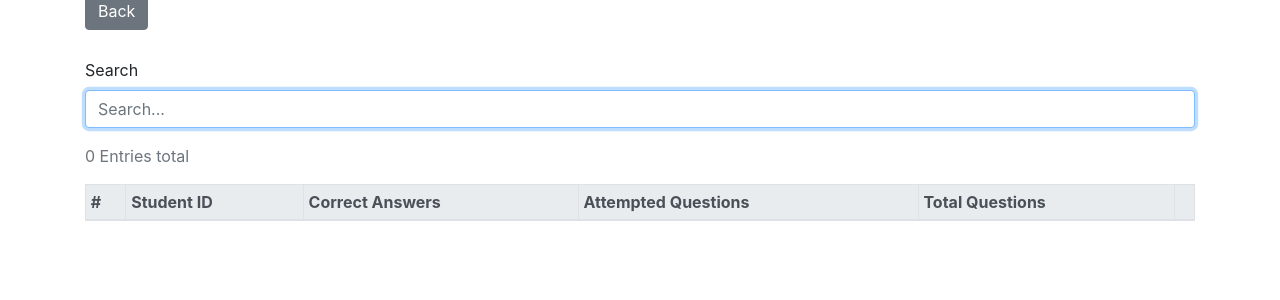
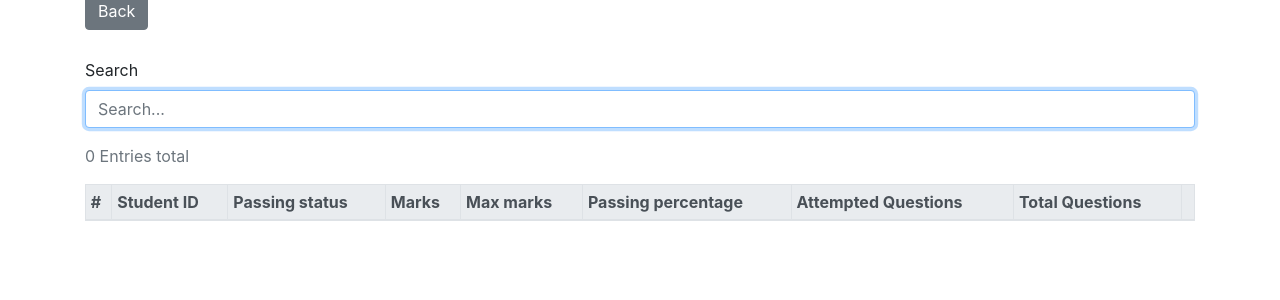
Before and after one commit to awesomePC/online-examination-system, a Django app: page /exam/1/results/ in a window 1280 px wide. Shown: the part 169-469 px from the top of the page. Run offline with Django 3.2, Linux system fonts and the light colour scheme; a user stored in the database is signed in; tables that the repository leaves empty hold one stand-in row (values such as "Sample post"); data that the repository does not hold is empty; parts of the project's set-up code (start-up, migrations or seed data) failed here and were passed over; some libraries are stand-ins or nearby versions.

Commit message:
add marks

```diff
--- a/core/decorators.py
+++ b/core/decorators.py
@@ -12,16 +12,3 @@ def group_required(*group_names):
         return wrapper
 
     return decorator
-
-def group_forbidden(*group_names):
-    def decorator(view):
-        def wrapper(request, *args, **kwargs):
-            if (request.user.groups.filter(name__in=group_names).exists() and
-                    not request.user.is_superuser):
-                raise PermissionDenied()
-            else:
-                return view(request, *args, **kwargs)
-
-        return wrapper
-
-    return decorator
--- a/core/forms.py
+++ b/core/forms.py
@@ -4,7 +4,7 @@ from .models import Exam, Question
 class ExamForm(forms.ModelForm):
     class Meta:
         model = Exam
-        fields = ['name', 'duration', 'active']
+        fields = ['name', 'duration', 'passing_percentage', 'active']
 
 
 class QuestionForm(forms.ModelForm):
@@ -17,6 +17,8 @@ class QuestionForm(forms.ModelForm):
             'option_B',
             'option_C',
             'option_D',
+            'marks_on_correct_answer',
+            'marks_on_wrong_answer',
         ]
         widgets = {
             'question': forms.Textarea(attrs={'rows': 5})
--- a/core/models.py
+++ b/core/models.py
@@ -33,10 +33,17 @@ class Exam(models.Model):
         help_text='In format hh:mm:ss',
         validators=[validate_max_duration, validate_min_duration]
     )
+    passing_percentage = models.FloatField(default=0)
     active = models.BooleanField()
 
     def get_num_questions(self):
         return self.question_set.filter(deleted=None).count()
+
+    def get_max_marks(self):
+        marks = 0
+        for question in self.question_set.filter(deleted=None):
+            marks += question.marks_on_correct_answer
+        return marks
 
     def __str__(self):
         return self.name
@@ -55,6 +62,8 @@ class Question(models.Model):
         choices=ANSWER_CHOICES,
         default=A
     )
+    marks_on_correct_answer = models.FloatField(default=1)
+    marks_on_wrong_answer = models.FloatField(default=0)
     deleted = models.DateTimeField(null=True, blank=True)
 
     class Meta:
@@ -87,15 +96,6 @@ class Session(models.Model):
 
         return questions
 
-    def get_num_correct_ans(self):
-        answers = self.answer_set.all()
-        num_correct = 0
-        for answer in answers:
-            if answer.answer == answer.question.correct_answer:
-                num_correct += 1
-
-        return num_correct
-
     def get_num_attempted_que(self):
         return self.answer_set.all().count()
 
@@ -104,6 +104,22 @@ class Session(models.Model):
 
     def get_timeover_timestamp(self):
         return (self.created + self.exam.duration).timestamp()
+
+    def get_marks(self):
+        marks = 0
+        for answer in self.answer_set.all():
+            marks += answer.get_marks()
+        return marks
+
+    def get_max_marks(self):
+        marks = 0
+        for question in self.get_questions():
+            marks += question.marks_on_correct_answer
+        return marks
+
+    def get_passing_status(self):
+        percentage = self.get_marks()/self.get_max_marks()*100
+        return percentage >= self.exam.passing_percentage
 
     def __str__(self):
         return self.exam.name
@@ -118,5 +134,13 @@ class Answer(models.Model):
         default=A
     )
 
+    def get_answer_status(self):
+        return self.answer == self.question.correct_answer
+
+    def get_marks(self):
+        if self.get_answer_status():
+            return self.question.marks_on_correct_answer
+        return self.question.marks_on_wrong_answer
+
     def __str__(self):
         return self.answer
--- a/core/static/core/js/exam_start.js
+++ b/core/static/core/js/exam_start.js
@@ -7,6 +7,8 @@ jQuery_3_6_0(document).ready(function(){
     const $label_option_B = jQuery_3_6_0('label[for=option_B]');
     const $label_option_C = jQuery_3_6_0('label[for=option_C]');
     const $label_option_D = jQuery_3_6_0('label[for=option_D]');
+    const $marks_on_correct_answer = jQuery_3_6_0('#marks-on-correct-answer');
+    const $marks_on_wrong_answer = jQuery_3_6_0('#marks-on-wrong-answer');
 
     const $question_form = jQuery_3_6_0('#question-form');
     const $bookmark_form = jQuery_3_6_0('#bookmark-form')
@@ -40,6 +42,8 @@ jQuery_3_6_0(document).ready(function(){
         $label_option_B.text('B) ' + data.option_B);
         $label_option_C.text('C) ' + data.option_C);
         $label_option_D.text('D) ' + data.option_D);
+        $marks_on_correct_answer.text(data.marks_on_correct_answer);
+        $marks_on_wrong_answer.text(data.marks_on_wrong_answer);
         if (data.answer){
             jQuery_3_6_0(`input[name="answer"][value="${data.answer}"]`)
             .prop('checked', true);
--- a/core/templates/core/exam_detail.html
+++ b/core/templates/core/exam_detail.html
@@ -20,6 +20,8 @@
                 <tr>
                     <th scope="col">#</th>
                     <th scope="col">Question</th>
+                    <th scope="col">Marks on correct answer</th>
+                    <th scope="col">Marks on wrong answer</th>
                     <th scope="col">Option A</th>
                     <th scope="col">Option B</th>
                     <th scope="col">Option C</th>
@@ -33,6 +35,8 @@
                     <tr>
                         <th scope="row">{{ forloop.counter }}</th>
                         <td>{{ question }}</td>
+                        <td>{{ question.marks_on_correct_answer }}</td>
+                        <td>{{ question.marks_on_wrong_answer }}</td>
                         <td>{{ question.option_A }}</td>
                         <td>{{ question.option_B }}</td>
                         <td>{{ question.option_C }}</td>
--- a/core/templates/core/exams_list.html
+++ b/core/templates/core/exams_list.html
@@ -21,6 +21,8 @@
                     <th scope="col">Exam</th>
                     <th scope="col">Duration</th>
                     <th scope="col">Questions</th>
+                    <th scope="col">Max marks</th>
+                    <th scope="col">Passing percentage</th>
                     <th scope="col">Active</th>
                     <th scope="col"></th>
                 </tr>
@@ -32,6 +34,8 @@
                         <td>{{ exam }}</td>
                         <td>{{ exam.duration }}</td>
                         <td>{{ exam.get_num_questions }}</td>
+                        <td>{{ exam.get_max_marks }}</td>
+                        <td>{{ exam.passing_percentage }}%</td>
                         <td>{{ exam.active }}</td>
                         <td>
                             <a href="{% url 'exam_detail' exam.pk %}" class="btn btn-info px-3 mb-1">View</a>
--- a/core/templates/core/submit.html
+++ b/core/templates/core/submit.html
@@ -15,6 +15,10 @@
                 <tr>
                     <td valign="top">Duration:</td>
                     <td>{{ session.exam.duration }}</td>
+                </tr>
+                <tr>
+                    <td valign="top">Max marks:</td>
+                    <td>{{ session.exam.get_max_marks }}</td>
                 </tr>
                 <tr>
                     <td valign="top">Questions:</td>
--- a/core/templatetags/my_extras.py
+++ b/core/templatetags/my_extras.py
@@ -18,3 +18,21 @@ def get_option_text(question, option):
         return question.option_C
     elif option == 'D':
         return question.option_D
+
+@register.filter
+def bool_to_colour(value):
+    if value:
+        return 'success'
+    return 'danger'
+
+@register.filter
+def bool_to_passing_status(value):
+    if value:
+        return 'PASS'
+    return 'FAIL'
+
+@register.filter
+def bool_to_answer_status(value):
+    if value:
+        return 'Correct'
+    return 'Incorrect'
--- a/core/views.py
+++ b/core/views.py
@@ -195,6 +195,8 @@ def exam_start(request):
             'option_C': question.option_C,
             'option_D': question.option_D,
             'answer': answer,
+            'marks_on_correct_answer': question.marks_on_correct_answer,
+            'marks_on_wrong_answer': question.marks_on_wrong_answer,
         })
 
     context = {
--- a/results/templates/results/results_list.html
+++ b/results/templates/results/results_list.html
@@ -1,5 +1,6 @@
 {% extends "base.html" %}
 {% load static %}
+{% load my_extras %}
 {% block content %}
     <h1 class="font-weight-bold">{{ exam.name }} results</h1>
     <hr>
@@ -18,7 +19,10 @@
                 <tr>
                     <th scope="col">#</th>
                     <th scope="col">Student ID</th>
-                    <th scope="col">Correct Answers</th>
+                    <th scope="col">Passing status</th>
+                    <th scope="col">Marks</th>
+                    <th scope="col">Max marks</th>
+                    <th scope="col">Passing percentage</th>
                     <th scope="col">Attempted Questions</th>
                     <th scope="col">Total Questions</th>
                     <th scope="col"></th>
@@ -26,10 +30,13 @@
             </thead>
             <tbody id="search-table">
                 {% for session in sessions %}
-                    <tr>
+                    <tr class="table-{{ session.get_passing_status|bool_to_colour }}">
                         <th scope="row">{{ forloop.counter }}</th>
                         <td>{{ session.user }}</td>
-                        <td>{{ session.get_num_correct_ans }}</td>
+                        <td>{{ session.get_passing_status|bool_to_passing_status }}</td>
+                        <td>{{ session.get_marks }}</td>
+                        <td>{{ session.get_max_marks }}</td>
+                        <td>{{ session.exam.passing_percentage }}%</td>
                         <td>{{ session.get_num_attempted_que }}</td>
                         <td>{{ session.get_num_total_que }}</td>
                         <td>
--- a/templates/navbar.html
+++ b/templates/navbar.html
@@ -35,8 +35,6 @@
                         <li class="nav-item">
                             <a class="nav-link" href="{% url 'exams_list' %}">Exams</a>
                         </li>
-                    {% endif %}
-                    {% if not user|has_group:'student' or user.is_superuser %}
                         <li class="nav-item">
                             <a class="nav-link" href="{% url 'profile' %}">Profile</a>
                         </li>
```
Also changed, not shown: core/templates/core/exam_start.html (+8 -2 lines), results/templates/results/result_all.html (+10 -3 lines), results/templates/results/result_detail.html (+11 -7 lines), users/views.py (+14 -9 lines), core/migrations/0014_auto_20210624_1047.py (added), core/migrations/0015_auto_20210625_0809.py (added).
